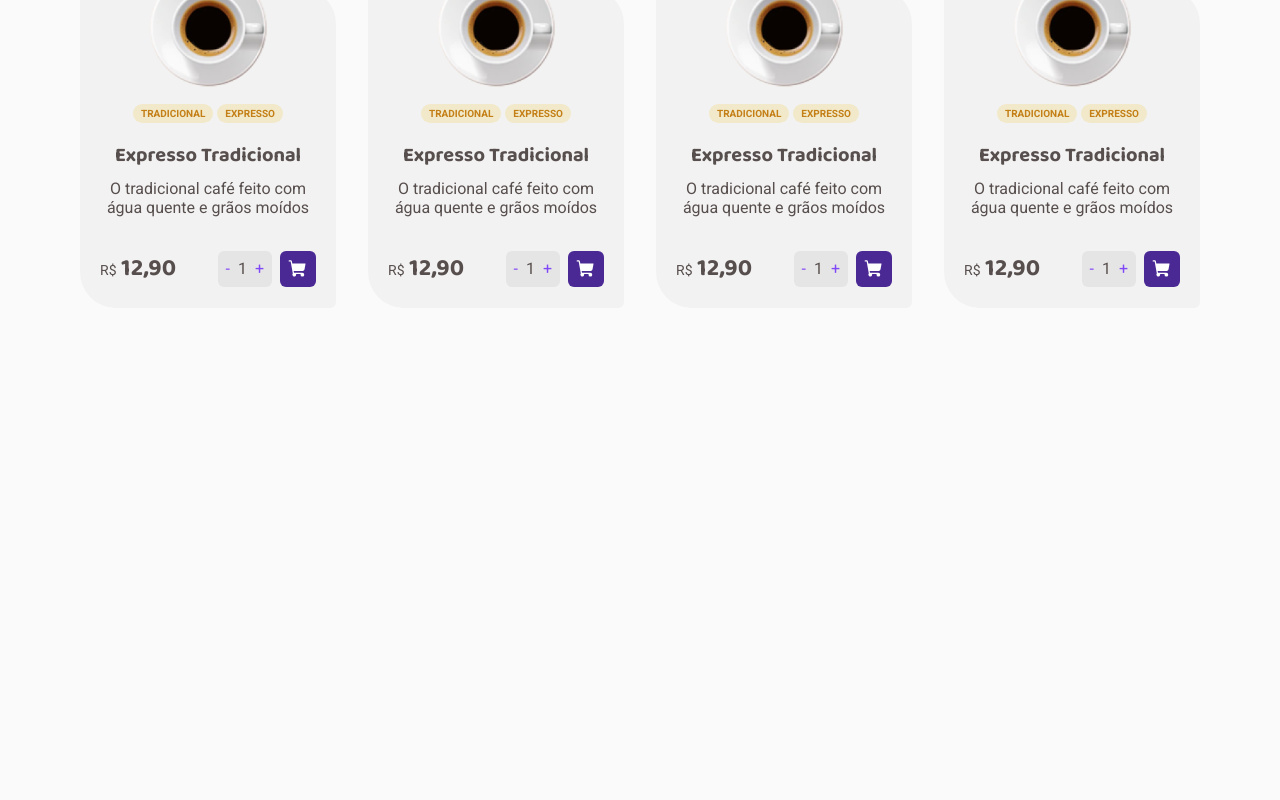
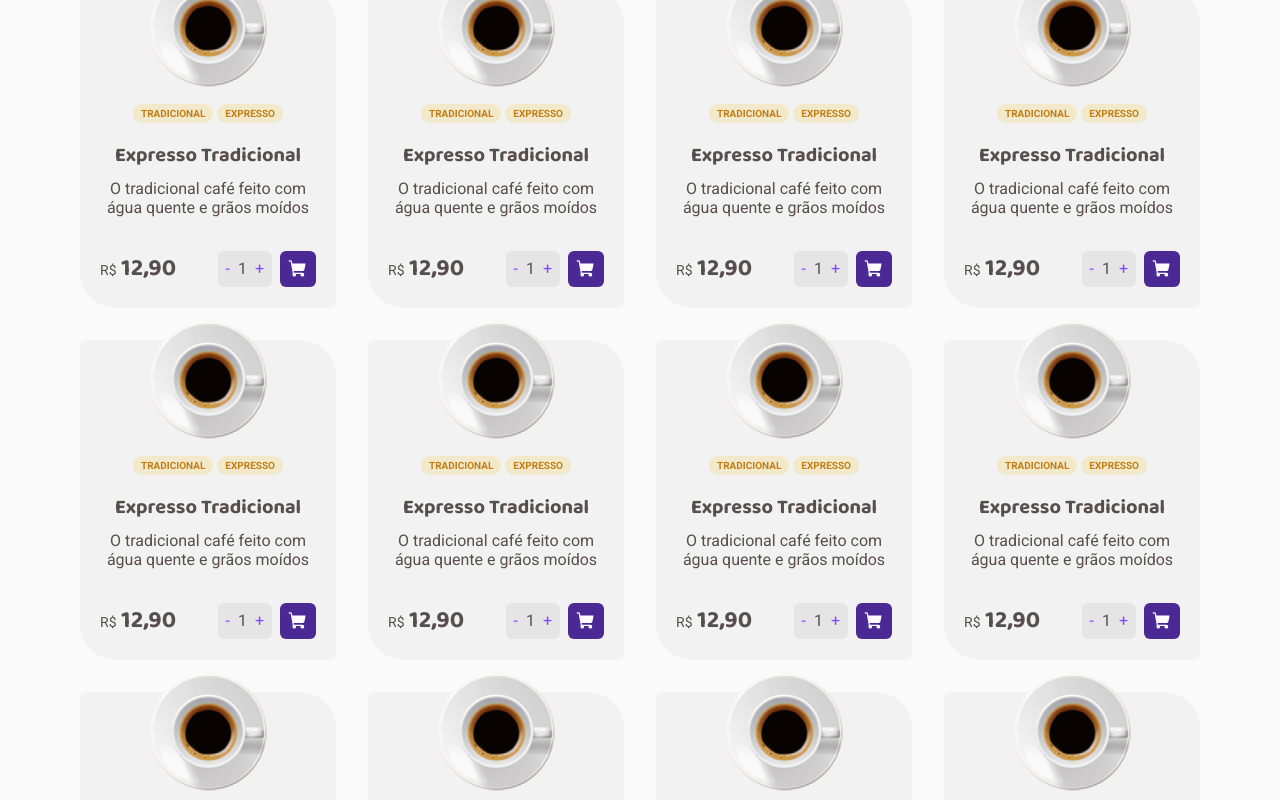
Before and after one commit to duartels/coffee-delivery-challenge, a React (Vite) app: page / in a window 1280 px wide. Shown: the part 815-1615 px from the top of the page. Before the commit the page ends 1283 px from the top, so only its background shows below. Built offline with nearby package versions, Linux system fonts and the light colour scheme.

Commit message:
use product list

```diff
--- a/src/pages/Home/components/Products/index.tsx
+++ b/src/pages/Home/components/Products/index.tsx
@@ -1,3 +1,4 @@
+import { products } from '../../../../utils/products'
 import { Product } from '../Product'
 import { Container, Content, Title } from './styles'
 
@@ -7,10 +8,9 @@ export const Products = () => {
       <Title>Nossos cafés</Title>
 
       <Content>
-        <Product />
-        <Product />
-        <Product />
-        <Product />
+        {products.map((product) => (
+          <Product key={product.id} product={product} />
+        ))}
       </Content>
     </Container>
   )
```
